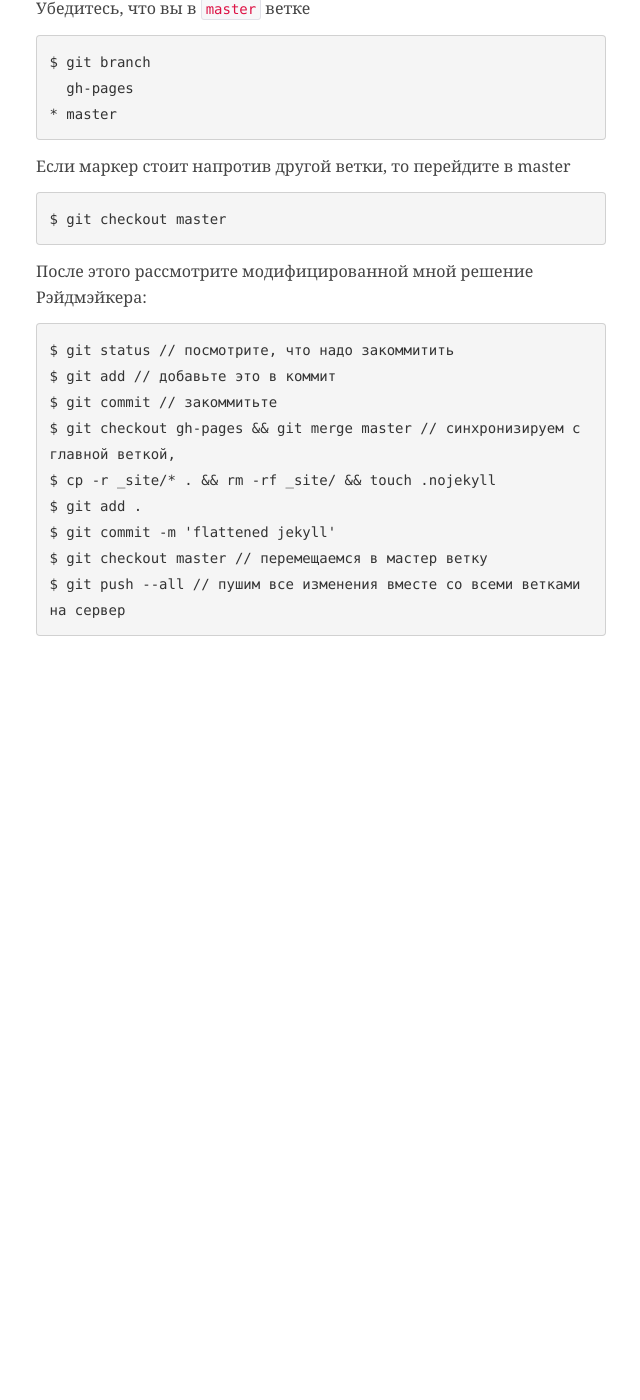
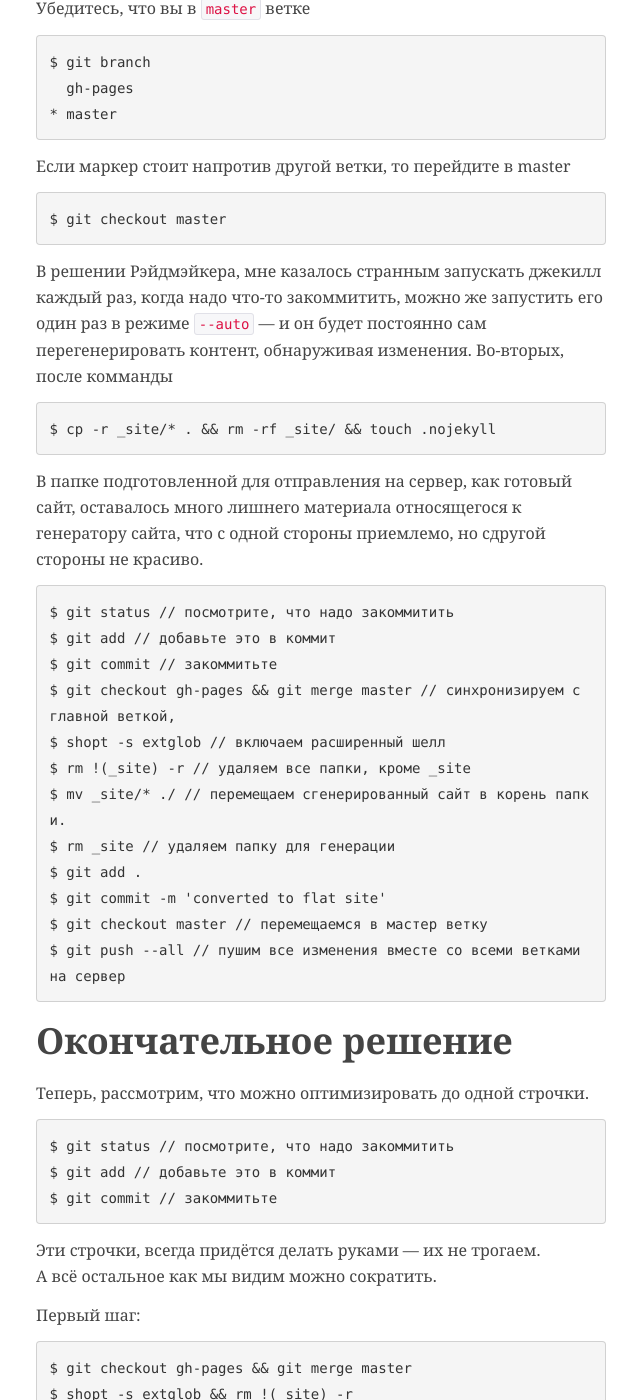
Before and after one commit to iamstarkov/vstarkov.ru, a Jekyll site: the page built from _posts/2012-11-12-jekyll-plugins-gh-pages.md, in a window 1280 px wide and 1400 px high, scrolled down 2982 px. Shown: the whole window, without its empty margins (264-904 px from the left). Built offline with Jekyll 4.4.1, drawn with Linux system fonts in a browser that asks for light colours; nearby versions of some CDN libraries; comment, search, counter and statistics services are not loaded; before the commit the page ends 3631 px from its top, so only the background shows below that; some of the changed text lies outside the part shown.

Commit message:
posted jekyll plugins post

```diff
--- a/_posts/2012-11-12-jekyll-plugins-gh-pages.md
+++ b/_posts/2012-11-12-jekyll-plugins-gh-pages.md
@@ -94,15 +94,53 @@ categories : [css]
 
     $ git checkout master
 
-После этого рассмотрите модифицированной мной решение Рэйдмэйкера:
+В решении Рэйдмэйкера, мне казалось странным запускать джекилл каждый раз, когда надо что-то закоммитить, можно же запустить его один раз в режиме `--auto` — и он будет постоянно сам перегенерировать контент, обнаруживая изменения. Во-вторых, после комманды
 
+    $ cp -r _site/* . && rm -rf _site/ && touch .nojekyll
+
+В папке подготовленной для отправления на сервер, как готовый сайт, оставалось много лишнего материала относящегося к генератору сайта, что с одной стороны приемлемо, но  сдругой стороны не красиво.
 
     $ git status // посмотрите, что надо закоммитить
     $ git add // добавьте это в коммит
     $ git commit // закоммитьте
     $ git checkout gh-pages && git merge master // синхронизируем с главной веткой,
-    $ cp -r _site/* . && rm -rf _site/ && touch .nojekyll
+    $ shopt -s extglob // включаем расширенный шелл
+    $ rm !(_site) -r // удаляем все папки, кроме _site
+    $ mv _site/* ./ // перемещаем сгенерированный сайт в корень папки.
+    $ rm _site // удаляем папку для генерации
     $ git add .
-    $ git commit -m 'flattened jekyll'
+    $ git commit -m 'converted to flat site'
     $ git checkout master // перемещаемся в мастер ветку
     $ git push --all // пушим все изменения вместе со всеми ветками на сервер
+
+
+Окончательное решение
+-----------------------------
+
+Теперь, рассмотрим, что можно оптимизировать до одной строчки.
+
+    $ git status // посмотрите, что надо закоммитить
+    $ git add // добавьте это в коммит
+    $ git commit // закоммитьте
+
+Эти строчки, всегда придётся делать руками — их не трогаем.
+А всё остальное как мы видим можно сократить.
+
+Первый шаг:
+
+    $ git checkout gh-pages && git merge master
+    $ shopt -s extglob && rm !(_site) -r
+    $ mv _site/* ./ && rm _site
+    $ git commit -am 'converted to flat site'
+    $ git checkout master && git push --all
+
+`git commit -am 'smth'` === `git add . && git commit -m 'smth'`
+Второй шаг:
+
+    $ git checkout gh-pages && git merge master
+    $ shopt -s extglob && rm !(_site) -r && mv _site/* ./ && rm _site
+    $ git commit -am 'converted to flat site' && git checkout master && git push --all
+
+Окончательный шаг:
+
+    $ git checkout gh-pages && git merge master && shopt -s extglob && rm !(_site) -r && mv _site/* ./ && rm _site && git commit -am 'converted to flat site' && git checkout master && git push --all
```
Also changed, not shown: other parts of _posts/2012-11-12-jekyll-plugins-gh-pages.md (+1 -1 lines).
